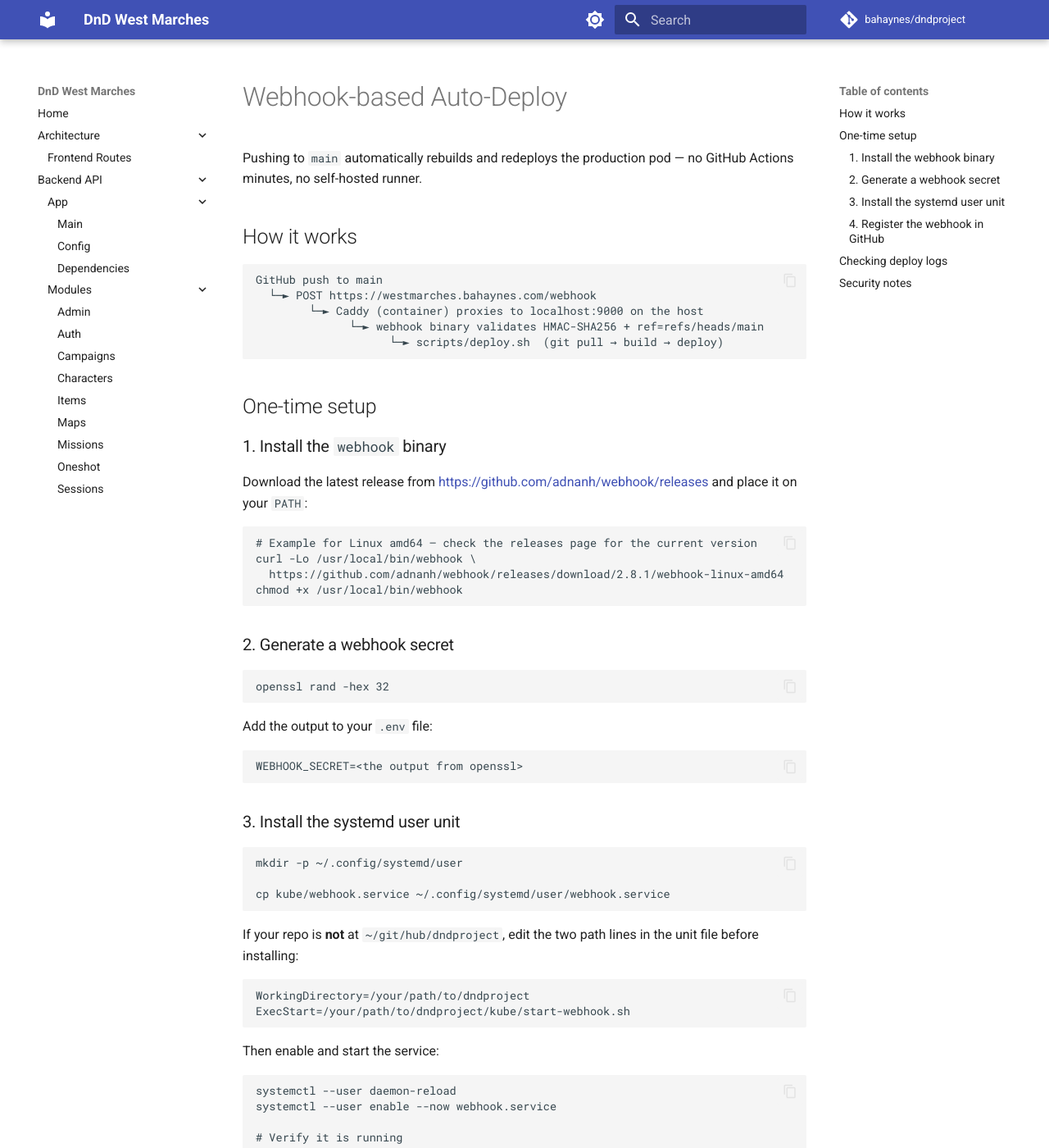
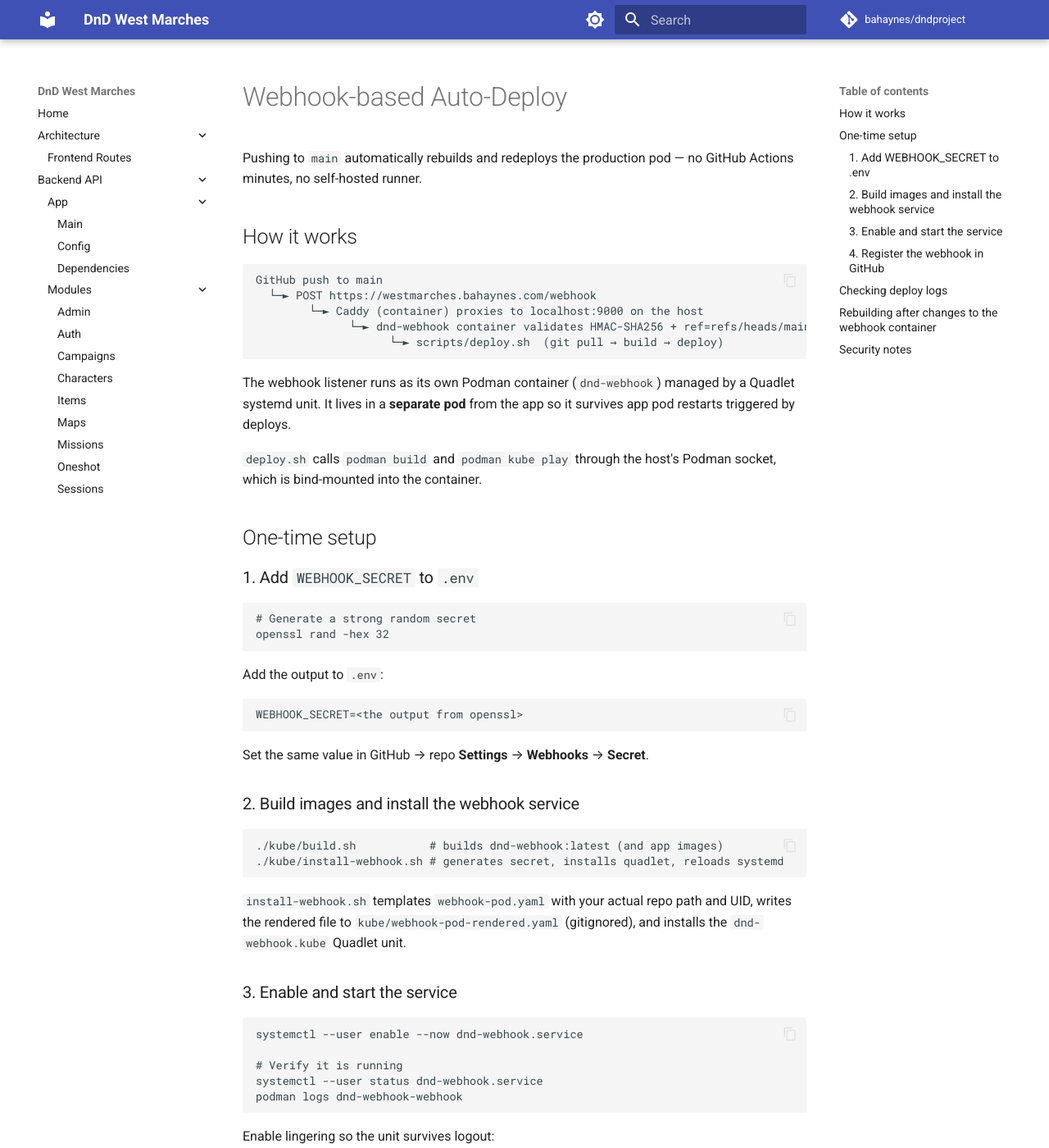
Before and after one commit to bahaynes/dndproject, an MkDocs documentation site: the page built from docs/webhook-deploy.md, in a window 1280 px wide and 1400 px high. Shown: the whole window at 82% size. Built offline with MkDocs 1.6.1 and Material for MkDocs 9.7.7, drawn with Linux system fonts in a browser that asks for light colours; comment, search, counter and statistics services are not loaded; some of the changed text lies outside the part shown.

Commit message:
docs(webhook): update deploy guide for containerized setup
Removes the manual webhook binary install and systemd user service
steps. Reflects the new container-based flow: build.sh → install-webhook.sh
→ systemctl enable dnd-webhook.service.

Co-Authored-By: Claude Sonnet 4.6 <noreply@anthropic.com>

````diff
--- a/docs/webhook-deploy.md
+++ b/docs/webhook-deploy.md
@@ -8,58 +8,48 @@ Pushing to `main` automatically rebuilds and redeploys the production pod — no
 GitHub push to main
   └─► POST https://westmarches.bahaynes.com/webhook
         └─► Caddy (container) proxies to localhost:9000 on the host
-              └─► webhook binary validates HMAC-SHA256 + ref=refs/heads/main
+              └─► dnd-webhook container validates HMAC-SHA256 + ref=refs/heads/main
                     └─► scripts/deploy.sh  (git pull → build → deploy)
 ```
 
+The webhook listener runs as its own Podman container (`dnd-webhook`) managed by a Quadlet systemd unit. It lives in a **separate pod** from the app so it survives app pod restarts triggered by deploys.
+
+`deploy.sh` calls `podman build` and `podman kube play` through the host's Podman socket, which is bind-mounted into the container.
+
 ## One-time setup
 
-### 1. Install the `webhook` binary
-
-Download the latest release from <https://github.com/adnanh/webhook/releases> and place it on your `PATH`:
+### 1. Add `WEBHOOK_SECRET` to `.env`
 
 ```bash
-# Example for Linux amd64 — check the releases page for the current version
-curl -Lo /usr/local/bin/webhook \
-  https://github.com/adnanh/webhook/releases/download/2.8.1/webhook-linux-amd64
-chmod +x /usr/local/bin/webhook
-```
-
-### 2. Generate a webhook secret
-
-```bash
+# Generate a strong random secret
 openssl rand -hex 32
 ```
 
-Add the output to your `.env` file:
+Add the output to `.env`:
 
 ```
 WEBHOOK_SECRET=<the output from openssl>
 ```
 
-### 3. Install the systemd user unit
+Set the same value in GitHub → repo **Settings** → **Webhooks** → **Secret**.
+
+### 2. Build images and install the webhook service
 
 ```bash
-mkdir -p ~/.config/systemd/user
-
-cp kube/webhook.service ~/.config/systemd/user/webhook.service
+./kube/build.sh           # builds dnd-webhook:latest (and app images)
+./kube/install-webhook.sh # generates secret, installs quadlet, reloads systemd
 ```
 
-If your repo is **not** at `~/git/hub/dndproject`, edit the two path lines in the unit file before installing:
+`install-webhook.sh` templates `webhook-pod.yaml` with your actual repo path and UID, writes the rendered file to `kube/webhook-pod-rendered.yaml` (gitignored), and installs the `dnd-webhook.kube` Quadlet unit.
 
-```ini
-WorkingDirectory=/your/path/to/dndproject
-ExecStart=/your/path/to/dndproject/kube/start-webhook.sh
-```
-
-Then enable and start the service:
+### 3. Enable and start the service
 
 ```bash
-systemctl --user daemon-reload
-systemctl --user enable --now webhook.service
+systemctl --user enable --now dnd-webhook.service
 
 # Verify it is running
-systemctl --user status webhook.service
+systemctl --user status dnd-webhook.service
+podman logs dnd-webhook-webhook
 ```
 
 Enable lingering so the unit survives logout:
@@ -85,16 +75,27 @@ GitHub will send a ping; the listener will log `Hook rules were not satisfied` (
 # Live-follow the deploy log
 tail -f data/logs/deploy.log
 
-# Or view the systemd journal for the listener itself
-journalctl --user -u webhook.service -f
+# Or view the systemd journal for the webhook container itself
+journalctl --user -u dnd-webhook.service -f
+
+# Or podman logs directly
+podman logs -f dnd-webhook-webhook
 ```
 
 The log rotates automatically when it exceeds 10 MB (`deploy.log.1.gz` is kept alongside the current log).
 
+## Rebuilding after changes to the webhook container
+
+```bash
+podman build -t localhost/dnd-webhook:latest -f kube/Containerfile.webhook .
+systemctl --user restart dnd-webhook.service
+```
+
 ## Security notes
 
-- The listener binds only to `127.0.0.1:9000` — it is not reachable directly from the internet.
+- The container's port 9000 is bound to `hostIP: 127.0.0.1` — not reachable directly from the internet.
 - All traffic enters through Caddy over HTTPS, which terminates TLS before forwarding.
-- Requests with a missing or invalid `X-Hub-Signature-256` header are rejected by the `webhook` binary with a 400 response; `deploy.sh` is never called.
-- `deploy.sh` refuses to run as root (`id -u` check at the top of the script).
-- `WEBHOOK_SECRET` lives only in `.env` (which is gitignored) and the rendered `/tmp/dnd-webhook-hooks.json` (deleted on reboot).
+- Requests with a missing or invalid `X-Hub-Signature-256` header are rejected by the `webhook` binary; `deploy.sh` is never called.
+- `deploy.sh` refuses to run as root.
+- `WEBHOOK_SECRET` is stored as a Kubernetes Secret (base64 in `kube/secrets.yaml`, which is gitignored) and injected as an env var at runtime.
+- The Podman socket is bind-mounted read-write into the container — this gives the webhook the ability to manage containers on the host, which is intentional for the auto-deploy use case.
````
